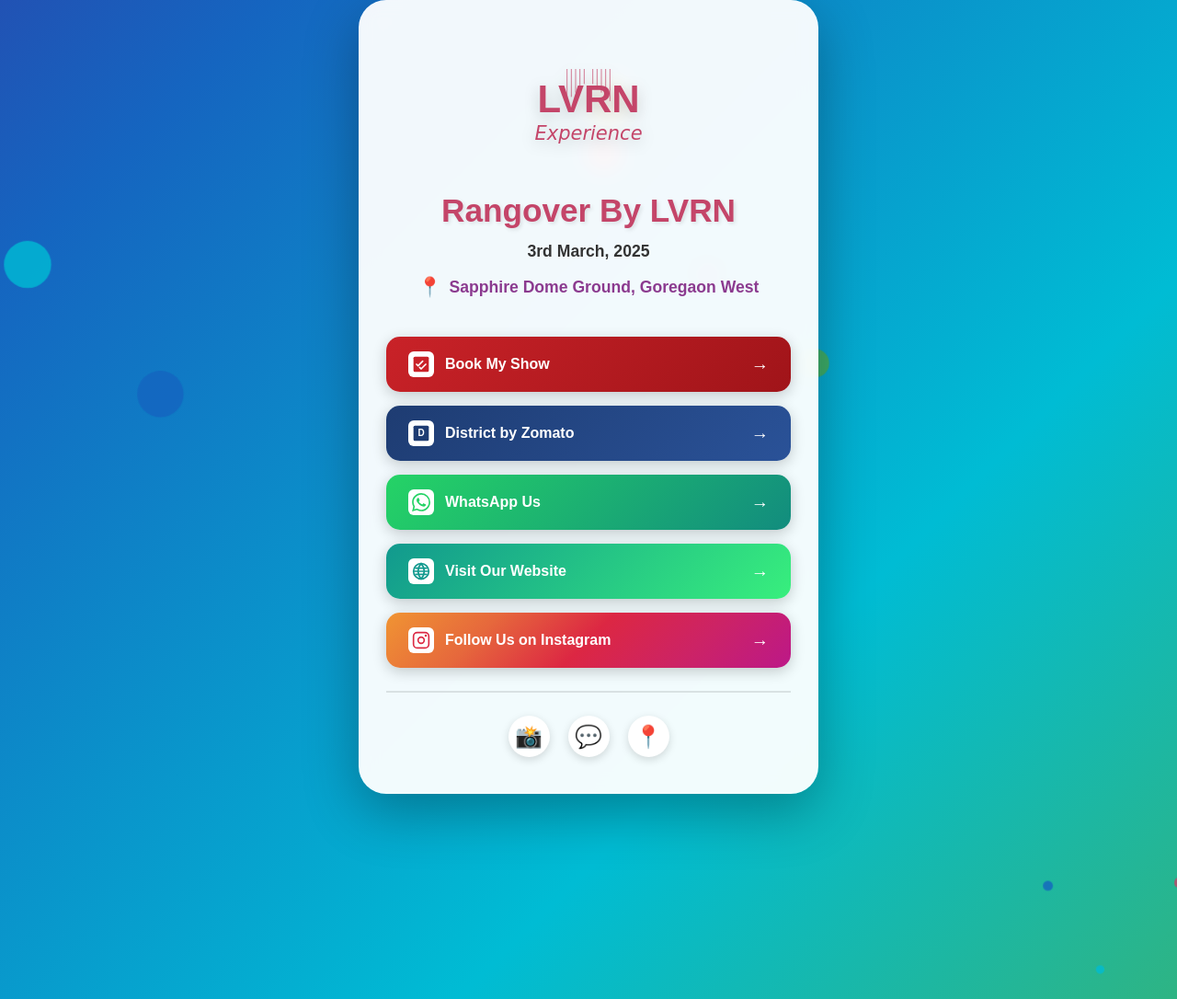
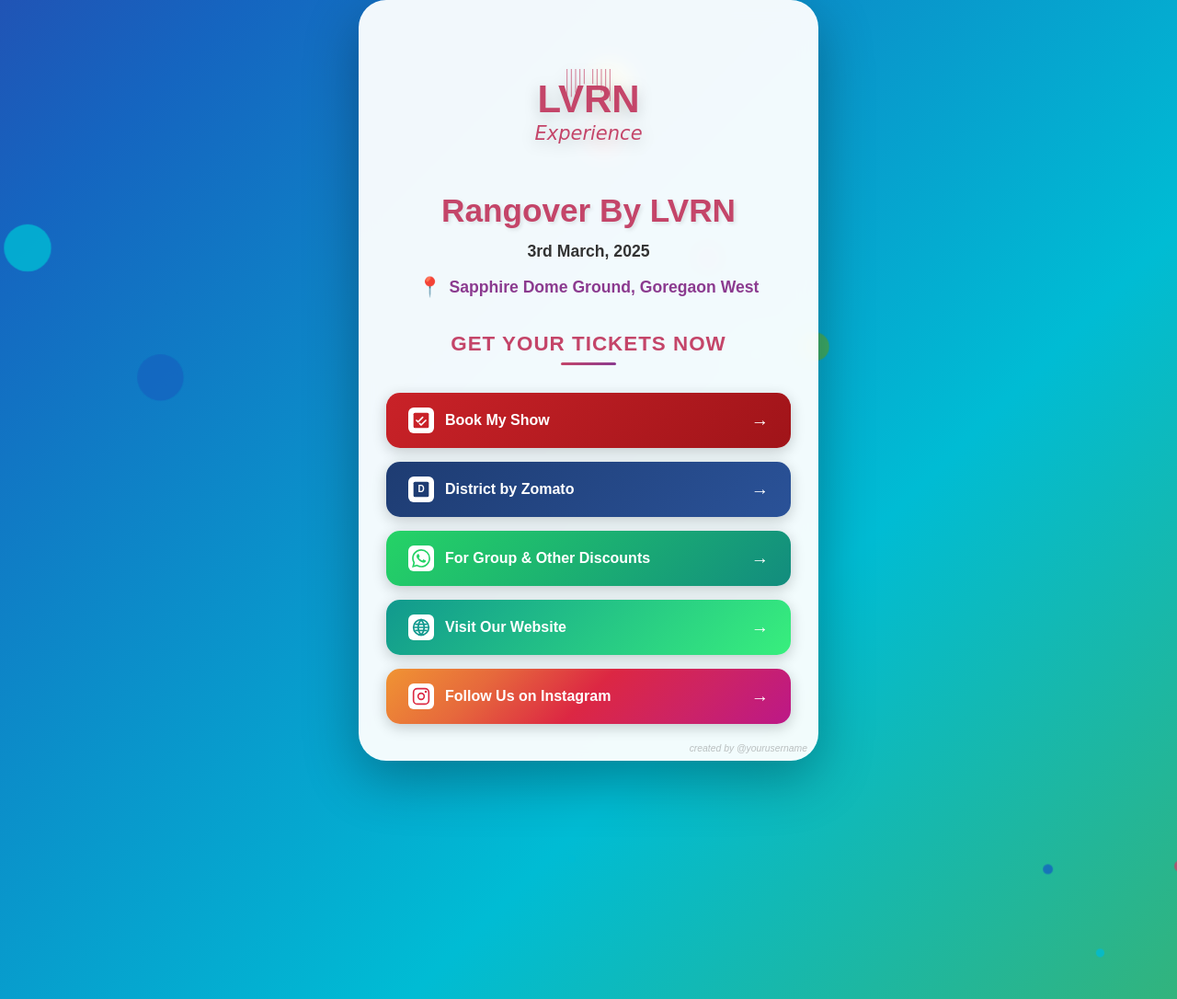
Before and after one commit to frragh4vv/Rangover, a plain HTML site: page index.html in a window 1280 px wide. Shown: the top 1086 px of the page at 92% size. Drawn offline with Linux system fonts and the light colour scheme.

Commit message:
Update index.html

```diff
--- a/index.html
+++ b/index.html
@@ -117,6 +117,34 @@
             font-size: 1.3rem;
         }
 
+        .links-header {
+            margin-top: 25px;
+            margin-bottom: 10px;
+        }
+
+        .links-header h2 {
+            font-size: 1.4rem;
+            color: #c44569;
+            font-weight: bold;
+            text-transform: uppercase;
+            letter-spacing: 1px;
+            position: relative;
+            display: inline-block;
+            padding-bottom: 10px;
+        }
+
+        .links-header h2::after {
+            content: '';
+            position: absolute;
+            bottom: 0;
+            left: 50%;
+            transform: translateX(-50%);
+            width: 60px;
+            height: 3px;
+            background: linear-gradient(90deg, #c44569, #8b3a8f);
+            border-radius: 2px;
+        }
+
         .links-container {
             margin-top: 30px;
             display: flex;
@@ -225,32 +253,23 @@
             transform: translateX(5px);
         }
 
-        .social-icons {
-            display: flex;
-            justify-content: center;
-            gap: 20px;
-            margin-top: 25px;
-            padding-top: 25px;
-            border-top: 2px solid rgba(0, 0, 0, 0.1);
+        .credit {
+            position: absolute;
+            bottom: 8px;
+            right: 12px;
+            font-size: 0.65rem;
+            opacity: 0.4;
+            transition: opacity 0.3s ease;
         }
 
-        .social-icon {
-            width: 45px;
-            height: 45px;
-            background: #fff;
-            border-radius: 50%;
-            display: flex;
-            align-items: center;
-            justify-content: center;
-            font-size: 1.5rem;
-            transition: all 0.3s ease;
-            box-shadow: 0 3px 10px rgba(0, 0, 0, 0.15);
-            text-decoration: none;
+        .credit:hover {
+            opacity: 0.7;
         }
 
-        .social-icon:hover {
-            transform: translateY(-5px) scale(1.1);
-            box-shadow: 0 6px 20px rgba(0, 0, 0, 0.25);
+        .credit a {
+            color: #666;
+            text-decoration: none;
+            font-style: italic;
         }
 
         @media (max-width: 600px) {
@@ -334,6 +353,10 @@
             </a>
         </div>
 
+        <div class="links-header">
+            <h2>Get Your Tickets Now</h2>
+        </div>
+
         <div class="links-container">
             <a href="https://in.bookmyshow.com/activities/rangover-holi-like-never-before/ET00488170" target="_blank" class="link-btn bookmyshow">
                 <div class="link-content">
@@ -355,14 +378,14 @@
                 <span class="link-arrow">→</span>
             </a>
 
-            <a href="https://wa.me/919372205935" target="_blank" class="link-btn whatsapp">
+            <a href="https://wa.link/a762eq" target="_blank" class="link-btn whatsapp">
                 <div class="link-content">
                     <div class="platform-logo">
                         <svg width="24" height="24" viewBox="0 0 24 24" fill="none" xmlns="http://www.w3.org/2000/svg">
                             <path d="M17.472 14.382c-.297-.149-1.758-.867-2.03-.967-.273-.099-.471-.148-.67.15-.197.297-.767.966-.94 1.164-.173.199-.347.223-.644.075-.297-.15-1.255-.463-2.39-1.475-.883-.788-1.48-1.761-1.653-2.059-.173-.297-.018-.458.13-.606.134-.133.298-.347.446-.52.149-.174.198-.298.298-.497.099-.198.05-.371-.025-.52-.075-.149-.669-1.612-.916-2.207-.242-.579-.487-.5-.669-.51-.173-.008-.371-.01-.57-.01-.198 0-.52.074-.792.372-.272.297-1.04 1.016-1.04 2.479 0 1.462 1.065 2.875 1.213 3.074.149.198 2.096 3.2 5.077 4.487.709.306 1.262.489 1.694.625.712.227 1.36.195 1.871.118.571-.085 1.758-.719 2.006-1.413.248-.694.248-1.289.173-1.413-.074-.124-.272-.198-.57-.347m-5.421 7.403h-.004a9.87 9.87 0 01-5.031-1.378l-.361-.214-3.741.982.998-3.648-.235-.374a9.86 9.86 0 01-1.51-5.26c.001-5.45 4.436-9.884 9.888-9.884 2.64 0 5.122 1.03 6.988 2.898a9.825 9.825 0 012.893 6.994c-.003 5.45-4.437 9.884-9.885 9.884m8.413-18.297A11.815 11.815 0 0012.05 0C5.495 0 .16 5.335.157 11.892c0 2.096.547 4.142 1.588 5.945L.057 24l6.305-1.654a11.882 11.882 0 005.683 1.448h.005c6.554 0 11.89-5.335 11.893-11.893a11.821 11.821 0 00-3.48-8.413z" fill="#25D366"/>
                         </svg>
                     </div>
-                    <span class="link-text">WhatsApp Us</span>
+                    <span class="link-text">For Group & Other Discounts</span>
                 </div>
                 <span class="link-arrow">→</span>
             </a>
@@ -405,16 +428,8 @@
             </a>
         </div>
 
-        <div class="social-icons">
-            <a href="https://www.instagram.com/lvrn.experience?igsh=MWNrMW96bHk0M3kxdw==" target="_blank" class="social-icon" style="color: #E4405F;">
-                📸
-            </a>
-            <a href="https://wa.me/919372205935" target="_blank" class="social-icon" style="color: #25D366;">
-                💬
-            </a>
-            <a href="https://maps.app.goo.gl/5BzW76peJzGyDnqU9" target="_blank" class="social-icon" style="color: #4285F4;">
-                📍
-            </a>
+        <div class="credit">
+            <a href="YOUR_INSTAGRAM_LINK_HERE" target="_blank">created by @yourusername</a>
         </div>
     </div>
 </body>
```
